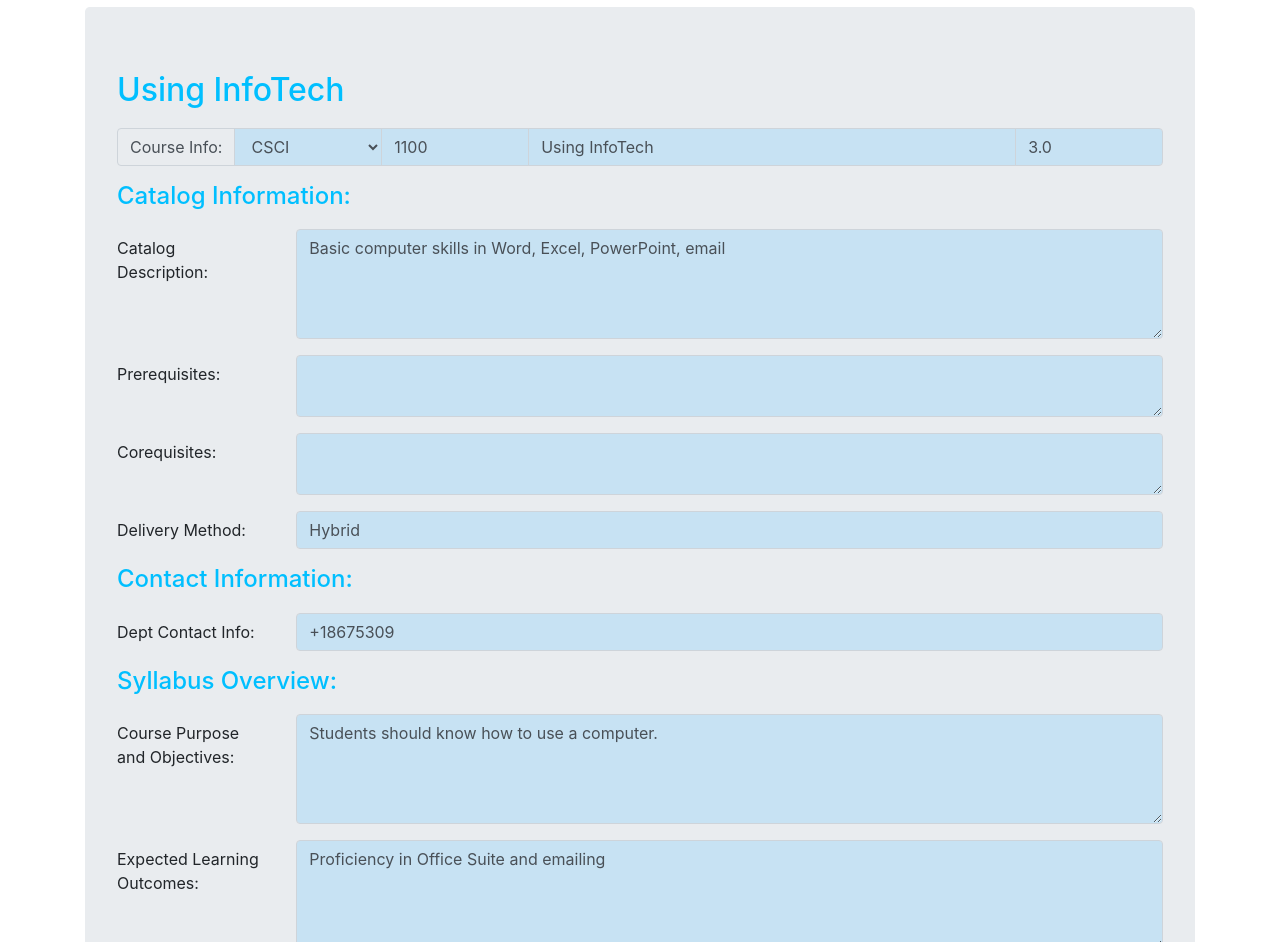
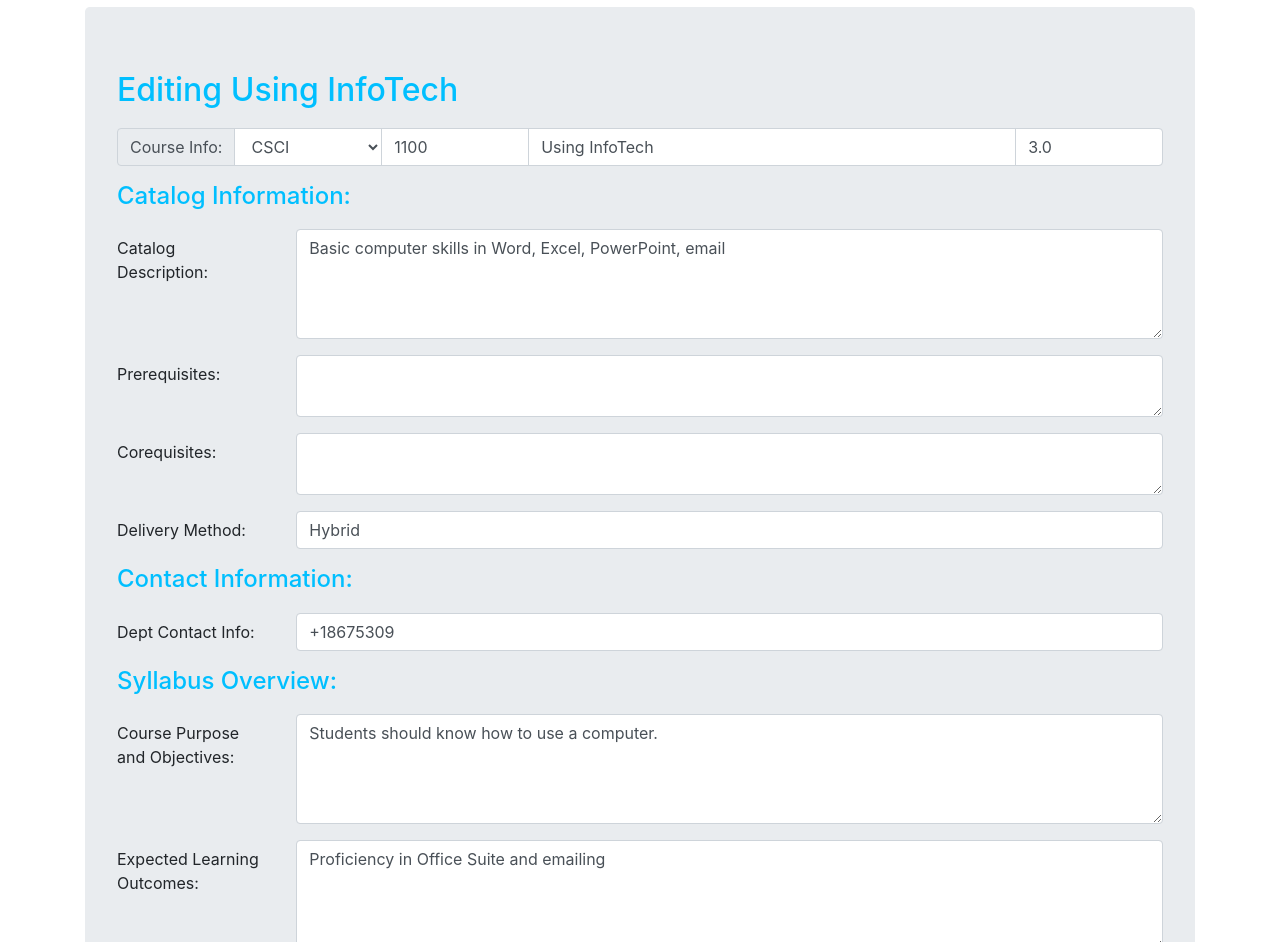
Before and after one commit to dkStephanos/syllabison, a React (Create React App) app in the folder syllabison/: page /syllabi/edit/1 in a window 1280 px wide. Shown: the part 250-1192 px from the top of the page. Built offline with nearby package versions, Linux system fonts and the light colour scheme; what @react-pdf/renderer, auth0-js would draw is missing.

Commit message:
Removed disabled logic and styles, simplified edit flow

```diff
--- a/syllabison/src/components/SyllabusEdit.js
+++ b/syllabison/src/components/SyllabusEdit.js
@@ -36,7 +36,6 @@ class SyllabusEdit extends Component {
     super(props);
     this.state = {
       ...this.state,
-      disabled: true,
       editConfirmShow: false,
       deleteConfirmShow: false
     };
@@ -121,47 +120,15 @@ class SyllabusEdit extends Component {
     this.props.actions.updateSyllabusFormData(currentSyllabusFormData);
   };
 
-  handleEditClick() {
-    this.setState({ disabled: !this.state.disabled });
-  }
-
   render() {
     let { syllabus, user, syllabusId, syllabusFormData } = this.props;
-    let disabledStyle, courseNameStyle;
-    if (this.state.disabled) {
-      disabledStyle = { backgroundColor: 'rgba(135,206,250,.35)' };
-      courseNameStyle = {
-        width: '35%',
-        backgroundColor: 'rgba(135,206,250,.35)'
-      };
-    } else {
-    }
+    let courseNameStyle = {
+      width: '35%'
+    };
     return (
       <Jumbotron>
-        {this.props.user && this.state.disabled && (
-          <Button
-            style={{
-              float: 'right',
-              color: 'deepSkyBlue'
-            }}
-            variant="outline-dark"
-            onClick={this.handleEditClick.bind(this)}
-          >
-            Edit Syllabus
-          </Button>
-        )}
-        {this.props.user && !this.state.disabled && (
+        {this.props.user && (
           <Form.Group>
-            <Button
-              style={{
-                float: 'right',
-                color: 'deepSkyBlue'
-              }}
-              variant="outline-dark"
-              onClick={this.handleEditClick.bind(this)}
-            >
-              Cancel
-            </Button>
             <Button
               style={{
                 float: 'right',
@@ -241,16 +208,11 @@ class SyllabusEdit extends Component {
             </Modal>
           </Form.Group>
         )}
-        <h2 style={headerStyle}>
-          {this.state.disabled
-            ? syllabus.courseName
-            : `Editing ${syllabus.courseName}`}
-        </h2>
+        <h2 style={headerStyle}>{`Editing ${syllabus.courseName}`}</h2>
         <Form
           id="editForm"
           onSubmit={e => {
             e.preventDefault();
-            this.handleEditClick();
             if (
               !rubric_code.value.trim() ||
               !course_number.value.trim() ||
@@ -290,8 +252,6 @@ class SyllabusEdit extends Component {
                   value={syllabusFormData.rubric_code}
                   name="rubric_code"
                   onChange={this.handleOnChange}
-                  disabled={this.state.disabled}
-                  style={disabledStyle}
                   ref={node => {
                     rubric_code = node;
                   }}
@@ -314,8 +274,6 @@ class SyllabusEdit extends Component {
                   value={syllabusFormData.course_number}
                   name="course_number"
                   onChange={this.handleOnChange}
-                  disabled={this.state.disabled}
-                  style={disabledStyle}
                   ref={node => {
                     course_number = node;
                   }}
@@ -325,7 +283,6 @@ class SyllabusEdit extends Component {
                   value={syllabusFormData.course_name}
                   name="course_name"
                   onChange={this.handleOnChange}
-                  disabled={this.state.disabled}
                   style={courseNameStyle}
                   ref={node => {
                     course_name = node;
@@ -336,8 +293,6 @@ class SyllabusEdit extends Component {
                   value={syllabusFormData.course_credits}
                   name="course_credits"
                   onChange={this.handleOnChange}
-                  disabled={this.state.disabled}
-                  style={disabledStyle}
                   ref={node => {
                     course_credits = node;
                   }}
@@ -359,8 +314,6 @@ class SyllabusEdit extends Component {
                 value={syllabusFormData.course_desc}
                 name="course_desc"
                 onChange={this.handleOnChange}
-                disabled={this.state.disabled}
-                style={disabledStyle}
                 ref={node => {
                   course_desc = node;
                 }}
@@ -379,8 +332,6 @@ class SyllabusEdit extends Component {
                 value={syllabusFormData.prereqs}
                 name="prereqs"
                 onChange={this.handleOnChange}
-                disabled={this.state.disabled}
-                style={disabledStyle}
                 ref={node => {
                   prereqs = node;
                 }}
@@ -399,8 +350,6 @@ class SyllabusEdit extends Component {
                 value={syllabusFormData.coreqs}
                 name="coreqs"
                 onChange={this.handleOnChange}
-                disabled={this.state.disabled}
-                style={disabledStyle}
                 ref={node => {
                   coreqs = node;
                 }}
@@ -417,8 +366,6 @@ class SyllabusEdit extends Component {
                 value={syllabusFormData.delivery_method}
                 name="delivery_method"
                 onChange={this.handleOnChange}
-                disabled={this.state.disabled}
-                style={disabledStyle}
                 ref={node => {
                   delivery_method = node;
                 }}
@@ -437,8 +384,6 @@ class SyllabusEdit extends Component {
                 value={syllabusFormData.dept_contact_info}
                 name="dept_contact_info"
                 onChange={this.handleOnChange}
-                disabled={this.state.disabled}
-                style={disabledStyle}
                 ref={node => {
                   dept_contact_info = node;
                 }}
@@ -459,8 +404,6 @@ class SyllabusEdit extends Component {
                 value={syllabusFormData.course_goals}
                 name="course_goals"
                 onChange={this.handleOnChange}
-                disabled={this.state.disabled}
-                style={disabledStyle}
                 ref={node => {
                   course_goals = node;
                 }}
@@ -479,8 +422,6 @@ class SyllabusEdit extends Component {
                 value={syllabusFormData.learning_outcomes}
                 name="learning_outcomes"
                 onChange={this.handleOnChange}
-                disabled={this.state.disabled}
-                style={disabledStyle}
                 ref={node => {
                   learning_outcomes = node;
                 }}
@@ -499,8 +440,6 @@ class SyllabusEdit extends Component {
                 value={syllabusFormData.course_topics}
                 name="course_topics"
                 onChange={this.handleOnChange}
-                disabled={this.state.disabled}
-                style={disabledStyle}
                 ref={node => {
                   course_topics = node;
                 }}
@@ -520,8 +459,6 @@ class SyllabusEdit extends Component {
                 value={syllabusFormData.revision_date}
                 name="revision_date"
                 onChange={this.handleOnChange}
-                style={disabledStyle}
-                disabled={this.state.disabled}
                 ref={node => {
                   revision_date = node;
                 }}
@@ -535,7 +472,6 @@ class SyllabusEdit extends Component {
                 checked={syllabusFormData.is_inactive}
                 name="is_inactive"
                 onChange={this.toggleInactive}
-                disabled={this.state.disabled}
                 ref={node => {
                   is_inactive = node;
                 }}
```
